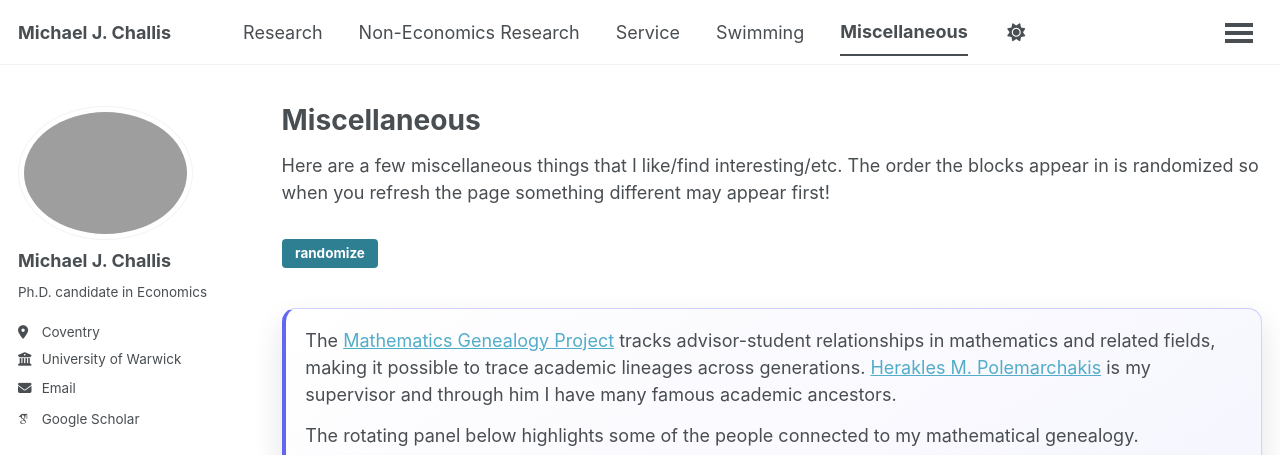
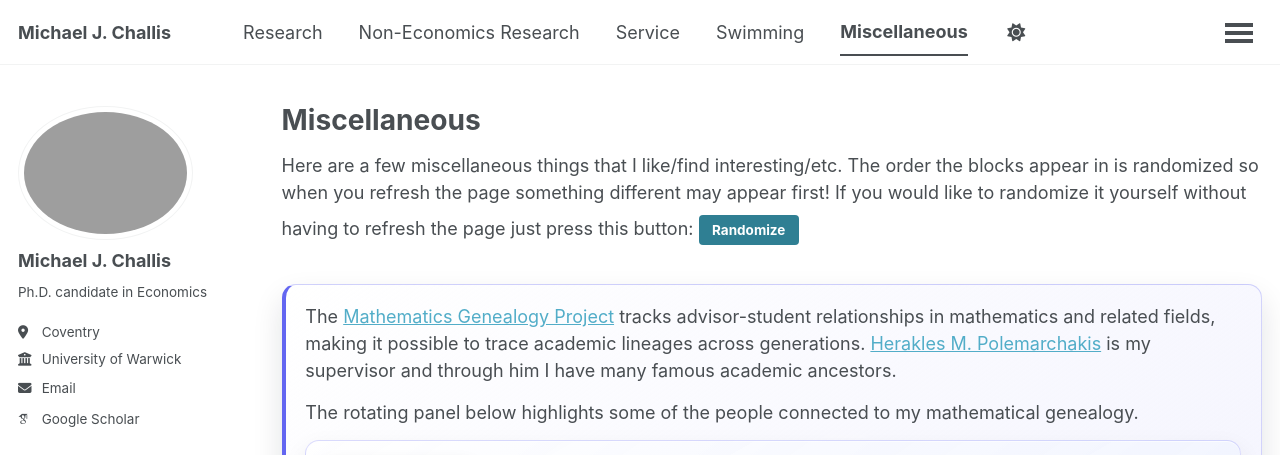
Before and after one commit to MichaelChallis/MichaelChallis.github.io, a Jekyll site: the page built from _pages/fun.md, in a window 1280 px wide and 900 px high, cut to the strip 0-455 px from the top of the window. Built offline with Jekyll 4.4.1, drawn with Linux system fonts in a browser that asks for light colours; some web fonts are replaced.

Commit message:
Update fun.md

```diff
--- a/_pages/fun.md
+++ b/_pages/fun.md
@@ -5,9 +5,7 @@ permalink: /fun/
 author_profile: true
 ---
 
-Here are a few miscellaneous things that I like/find interesting/etc. The order the blocks appear in is randomized so when you refresh the page something different may appear first!
-
-<button type="button" id="fun-randomize" class="btn btn--primary fun-randomize-button">randomize</button>
+Here are a few miscellaneous things that I like/find interesting/etc. The order the blocks appear in is randomized so when you refresh the page something different may appear first! If you would like to randomize it yourself without having to refresh the page just press this button: <button type="button" id="fun-randomize" class="btn btn--primary fun-randomize-button">Randomize</button>
 
 <div id="fun-panels">
   <div id="genealogy-panel" class="fun-panel genealogy-card">
```
